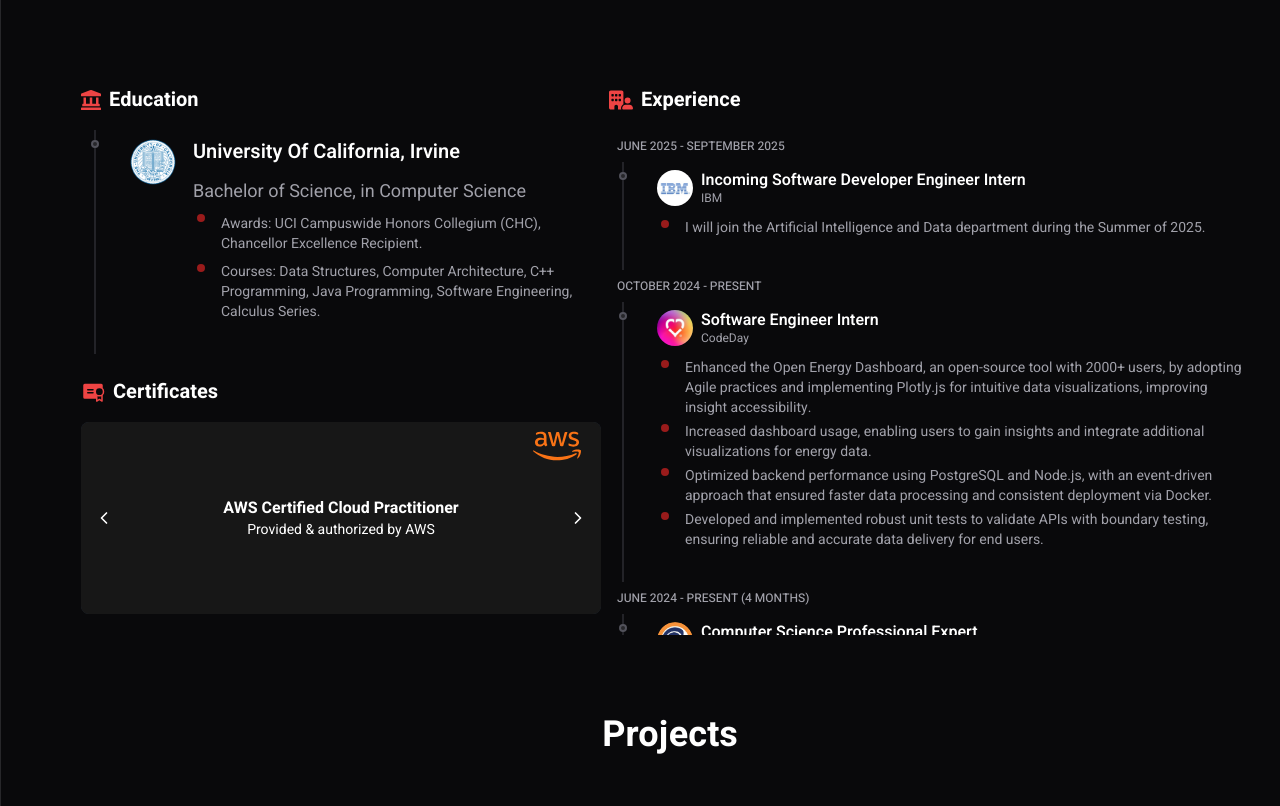
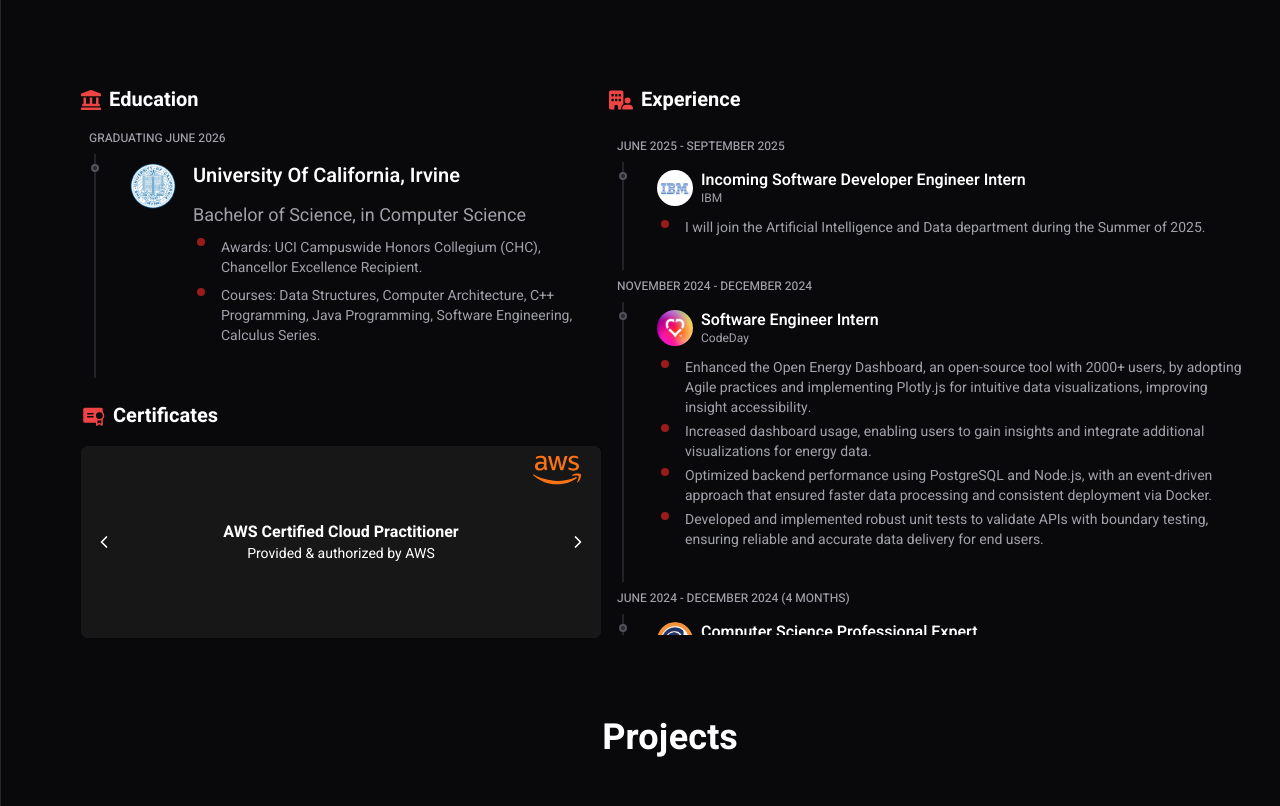
Before and after one commit to developersbm/personal-website, a React (Vite) app: page / in a window 1280 px wide. Shown: the part 600-1406 px from the top of the page. Built offline with nearby package versions, Linux system fonts and the light colour scheme.

Commit message:
Update info

```diff
--- a/src/data/user_info.js
+++ b/src/data/user_info.js
@@ -77,7 +77,7 @@
         {
             school: "University Of California, Irvine",
             degree: "Bachelor of Science, in Computer Science",
-            duration: "",
+            duration: "Graduating June 2026",
             awards: "Awards: UCI Campuswide Honors Collegium (CHC), Chancellor Excellence Recipient.",
             courses: "Courses: Data Structures, Computer Architecture, C++ Programming, Java Programming, Software Engineering, Calculus Series.",
             image: "uci.png"
@@ -98,7 +98,7 @@
         {
             position: "CodeDay",
             company: "Software Engineer Intern",
-            duration: "October 2024 - Present",
+            duration: "November 2024 - December 2024",
             image: "codeday.png",
             descriptions: [
                 "Enhanced the Open Energy Dashboard, an open-source tool with 2000+ users, by adopting Agile practices and implementing Plotly.js for intuitive data visualizations, improving insight accessibility.",
@@ -110,7 +110,7 @@
         {
             position: "Orange Coast College",
             company: "Computer Science Professional Expert",
-            duration: "June 2024 - Present (4 months)",
+            duration: "June 2024 - December 2024 (4 months)",
             image: "orange.png",
             descriptions: [
                 "Promoted to lead classes of Data Structures for 30+ students."
```
